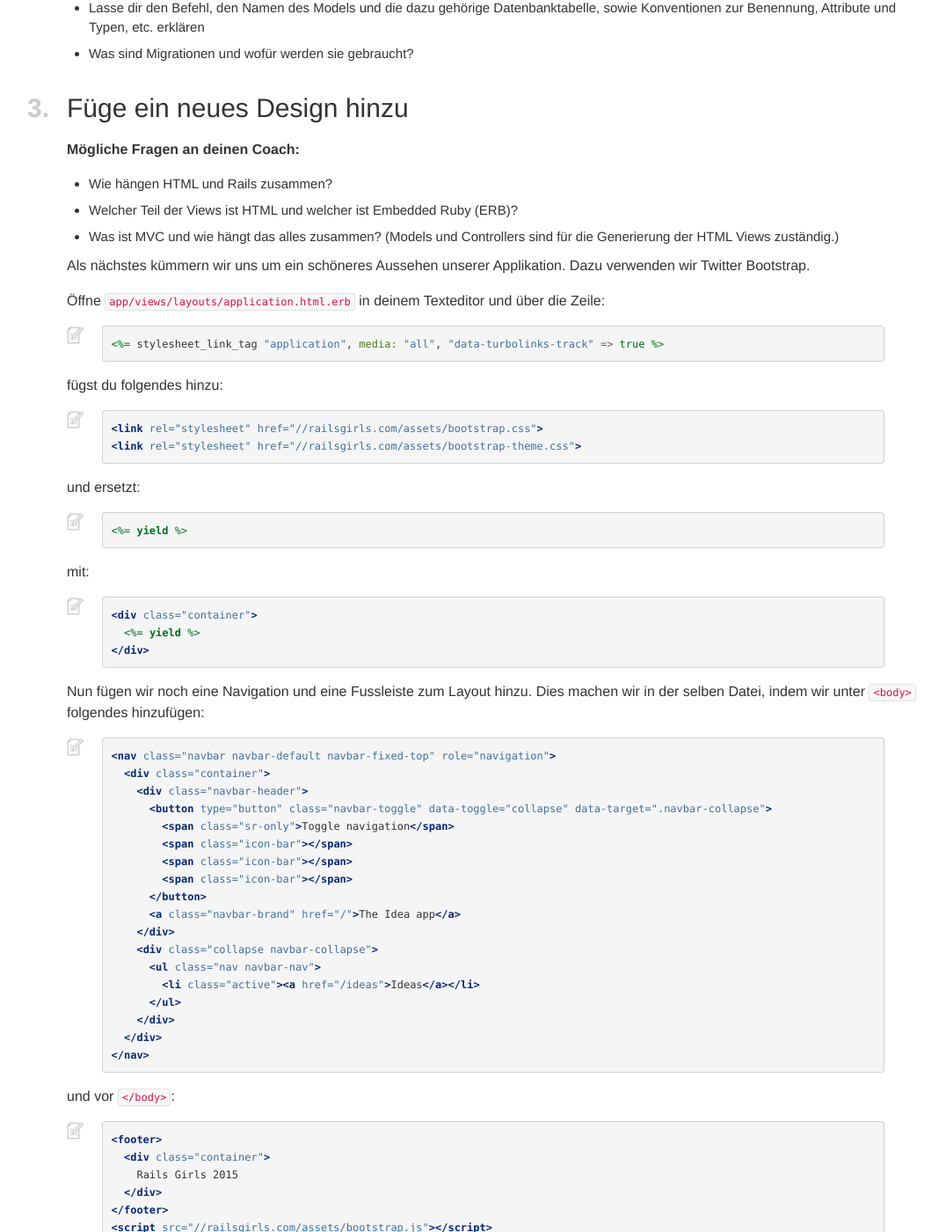
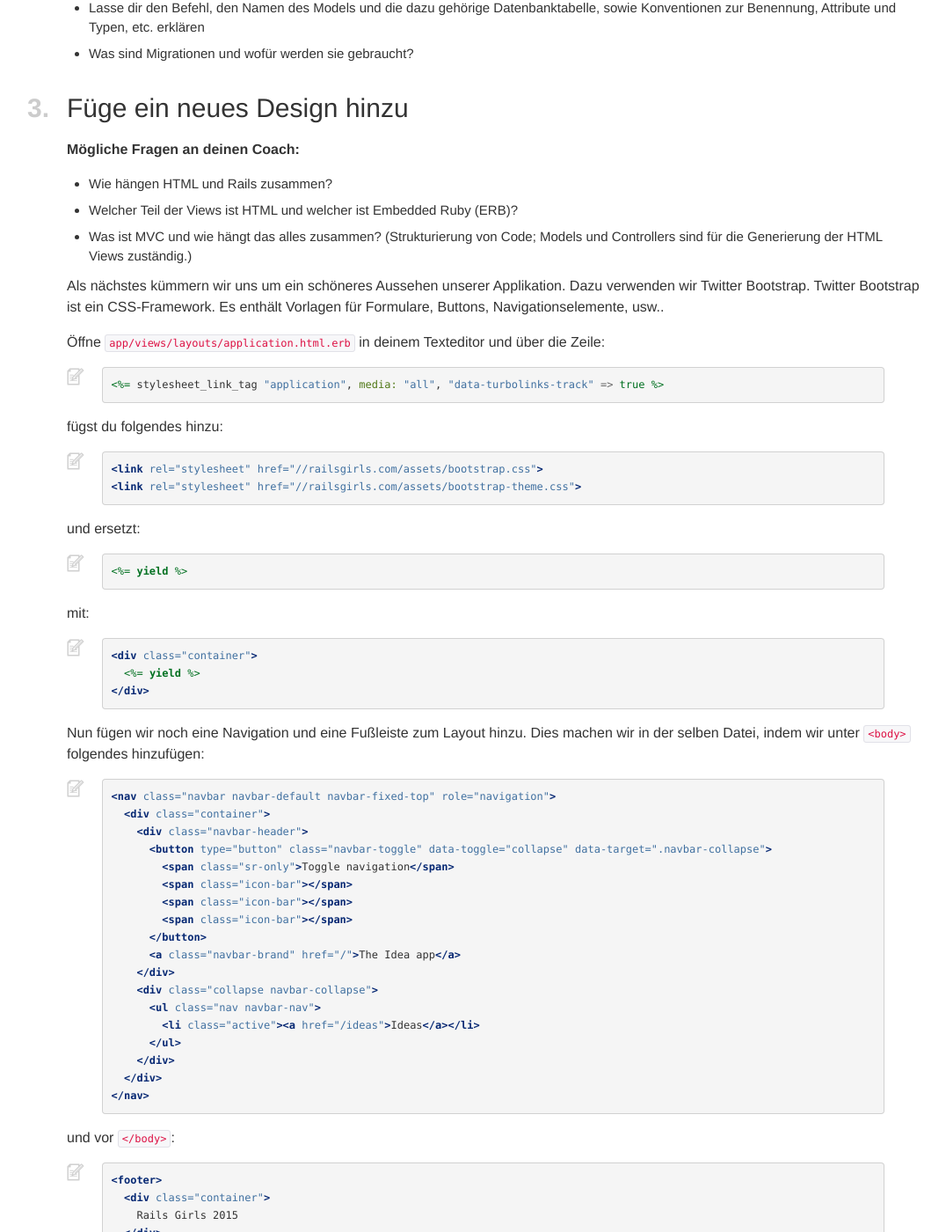
Before and after one commit to railsgirlssb/guides, a Jekyll site: the page built from _posts/2015-11-02-app-tutorial.markdown, in a window 1280 px wide and 1400 px high, scrolled down 2577 px. Shown: the whole window at 88% size, without its empty margins (9-1085 px from the left). Built offline with Jekyll 4.4.1, drawn with Linux system fonts in a browser that asks for light colours; nearby versions of some CDN libraries; some of the changed text lies outside the part shown.

Commit message:
improve chapter 2

```diff
--- a/_posts/2015-11-02-app-tutorial.markdown
+++ b/_posts/2015-11-02-app-tutorial.markdown
@@ -106,11 +106,11 @@
 
 
 
-## *2.* Erstelle das Ideen Grundgerüst
+## *2.* Erstelle das Ideen-Grundgerüst
 
 Wir generieren nun mit Hilfe der Rails Scaffold Funktion ein Grundgerüst. Mit diesem können wir Dinge (hier Ideen), auflisten, hinzufügen, löschen, bearbeiten und anschauen.
 
-Um das Ideen Grundgerüst zu erstellen, führen wir den folgenden Befehl aus:
+Um das Ideen-Grundgerüst zu erstellen, führen wir den folgenden Befehl aus:
 
 {% highlight sh %}
 rails generate scaffold idea name:string description:text picture:string
@@ -154,10 +154,11 @@
 
 * Wie hängen HTML und Rails zusammen?
 * Welcher Teil der Views ist HTML und welcher ist Embedded Ruby (ERB)?
-* Was ist MVC und wie hängt das alles zusammen? (Models und Controllers sind für die Generierung der HTML Views zuständig.)
+* Was ist MVC und wie hängt das alles zusammen? (Strukturierung von Code; Models und Controllers sind für die Generierung der HTML Views zuständig.)
 
 Als nächstes kümmern wir uns um ein schöneres Aussehen unserer Applikation.
-Dazu verwenden wir Twitter Bootstrap.
+Dazu verwenden wir Twitter Bootstrap. Twitter Bootstrap ist ein CSS-Framework.
+Es enthält Vorlagen für Formulare, Buttons, Navigationselemente, usw..
 
 Öffne `app/views/layouts/application.html.erb` in deinem Texteditor und über die Zeile:
 
@@ -186,7 +187,7 @@
 </div>
 {% endhighlight %}
 
-Nun fügen wir noch eine Navigation und eine Fussleiste zum Layout hinzu. Dies machen wir in der selben Datei, indem wir unter `<body>` folgendes hinzufügen:
+Nun fügen wir noch eine Navigation und eine Fußleiste zum Layout hinzu. Dies machen wir in der selben Datei, indem wir unter `<body>` folgendes hinzufügen:
 
 {% highlight html %}
 <nav class="navbar navbar-default navbar-fixed-top" role="navigation">
@@ -316,7 +318,7 @@
 
 Erstelle nun eine neue Idee und lade ein Bild dazu in deinem Browser hoch.
 Nach dem Speichern siehst du jedoch kein Bild, sondern nur den Pfad zum Bild.
-Um dies zu ändern öffnen wir `app/views/ideas/show.html.erb` und ändern:
+Um dies zu ändern, öffnen wir `app/views/ideas/show.html.erb` und ändern:
 
 {% highlight erb %}
 <%= @idea.picture %>
@@ -338,7 +340,7 @@
 
 ## *5.* Passe die Routen an
 
-Öffne <http://localhost:3000> und du sieht immer noch die "Welcome aboard" Seite. Wir erstellen nun eine Weiterleitung zur Ideen Seite.
+Öffne <http://localhost:3000> und du sieht immer noch die "Welcome aboard" Seite. Wir erstellen nun eine Weiterleitung zur Ideen-Seite.
 
 Öffne `config/routes.rb` und füge nach der ersten Zeile folgendes hinzu:
 
```
Also changed, not shown: other parts of _posts/2015-11-02-app-tutorial.markdown (+3 -2 lines).
